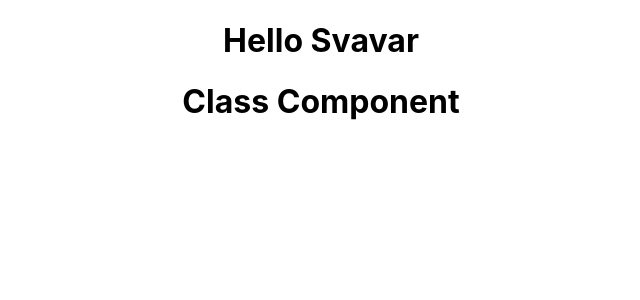
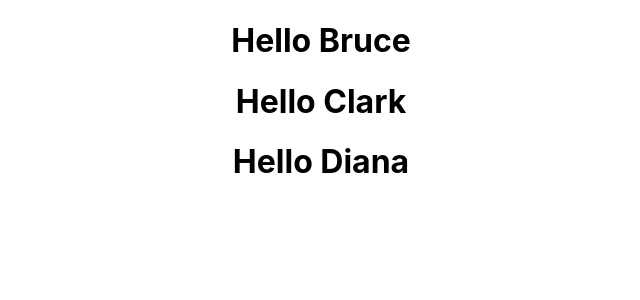
Before and after one commit to Svavar16/ReactLearning, a React (Create React App) app in the folder React beginner(Youtube)/hello-world/: page / in a window 1280 px wide. Shown: the top 300 px of the page, without its empty margins (319-959 px from the left). Built offline with nearby package versions, Linux system fonts and the light colour scheme.

Commit message:
adding parameter

```diff
--- a/React beginner(Youtube)/hello-world/src/App.js
+++ b/React beginner(Youtube)/hello-world/src/App.js
@@ -3,12 +3,14 @@ import logo from './logo.svg';
 import './App.css';
 import Greet from './components/Greet'
 import Welcome from './components/Welcome'
+import Hello from './components/Hello'
 
 function App() {
   return (
     <div className="App">
-      <Greet />
-      <Welcome />
+      <Greet name='Bruce'/>
+      <Greet name='Clark'/>
+      <Greet name='Diana'/>
     </div>
   );
 }
--- a/React beginner(Youtube)/hello-world/src/components/Greet.js
+++ b/React beginner(Youtube)/hello-world/src/components/Greet.js
@@ -1,5 +1,8 @@
 import React from 'react'
 
-const Greet = () => <h1>Hello Svavar</h1>
+const Greet = (props) => {
+console.log(props)
+return <h1>Hello { props.name }</h1>
+}
 
 export default Greet
--- /dev/null
+++ b/React beginner(Youtube)/hello-world/src/components/Hello.js
@@ -0,0 +1,20 @@
+import React from 'react'
+
+
+const Hello = () => {
+/*    return (
+        <div>
+            <h1>Hello Svavar</h1>
+        </div>
+    )*/
+    return React.createElement(
+        'div',
+        {id: 'hello', className:'dummyClass'},
+            React.createElement(
+                'h1',
+                null,
+                'Hello Svavar'
+                ))
+}
+
+export default Hello
```
